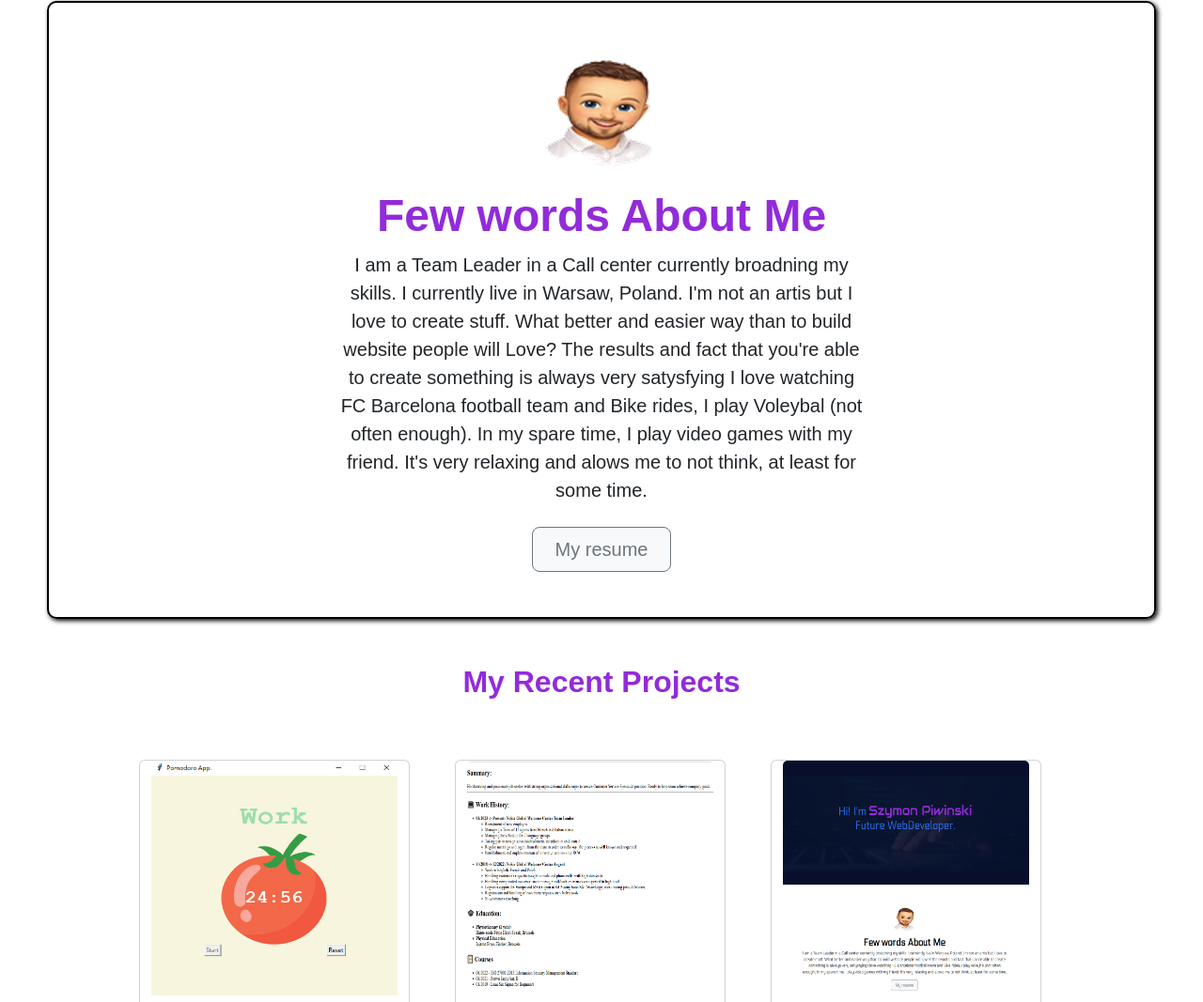
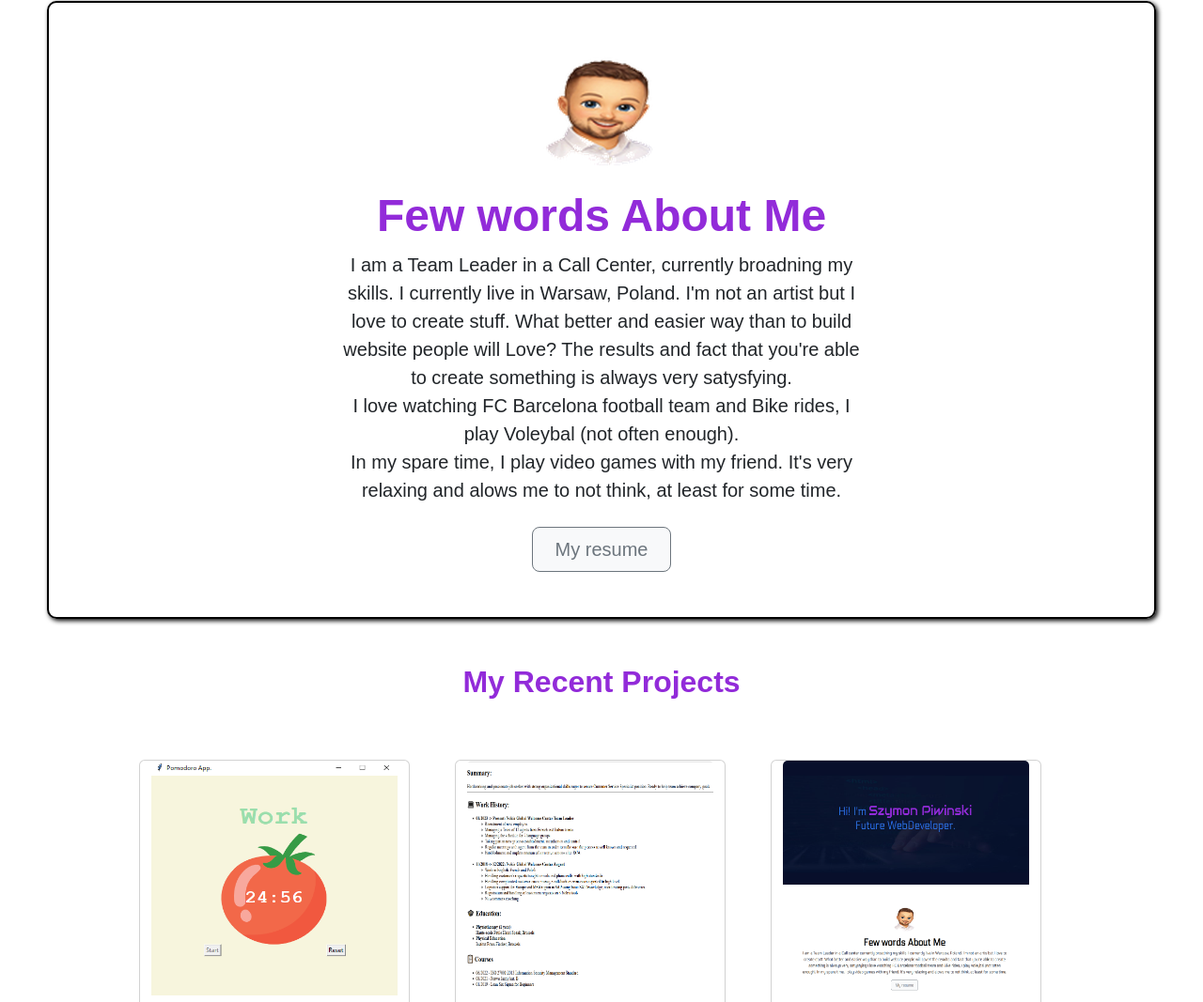
Before and after one commit to Spejdz/personal-website, a plain HTML site: page index.html in a window 1280 px wide. Shown: the part 647-1714 px from the top of the page at 94% size. Drawn offline with nearby package versions, Linux system fonts and the light colour scheme; a web font is replaced by a local one.

Commit message:
Fix HTML formatting and content errors

```diff
--- a/index.html
+++ b/index.html
@@ -30,10 +30,10 @@
             <img src="./assets/images/emoji_256x256_transparent.png" alt="emoji" class="my-emoji"/>
             <h2 id="body-title" class="display-5 fw-bold text-body-emphasis">Few words About Me</h2>
             <div class="col-lg-6 mx-auto">
-                <p class="lead mb-4">I am a Team Leader in a Call center currently broadning my skills. I currently live in Warsaw, Poland.
-                    I'm not an artis but I love to create stuff. What better and easier way than to build website people will Love? The results and fact that you're able to create something is always very satysfying
-                    I love watching FC Barcelona football team and Bike rides, I play Voleybal (not often enough).
-                    In my spare time, I play video games with my friend. It's very relaxing and alows me to not think, at least for some time.
+                <p class="lead mb-4">I am a Team Leader in a Call Center, currently broadning my skills. I currently live in Warsaw, Poland.
+                    I'm not an artist but I love to create stuff. What better and easier way than to build website people will Love? The results and fact that you're able to create something is always very satysfying.
+                    <br/>I love watching FC Barcelona football team and Bike rides, I play Voleybal (not often enough).
+                    <br/>In my spare time, I play video games with my friend. It's very relaxing and alows me to not think, at least for some time.
                 </p>
                 <div class="d-grid gap-2 d-sm-flex justify-content-sm-center">
                     <a type="button" class="btn btn-outline-secondary btn-lg px-4 btn-light" href="https://spejdz.github.io/html-resume/">My resume</a>
@@ -101,4 +101,5 @@
     </section>
 </body>
 
+
 </html>
```
